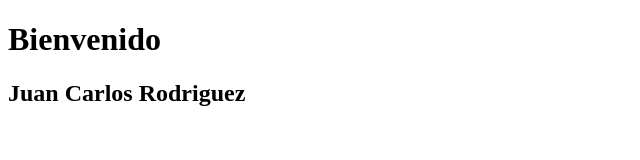
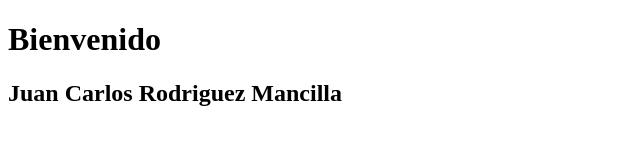
Before and after one commit to tex7113/Practica, a plain HTML site: page index.html in a window 1280 px wide. Shown: the whole page, without its empty margins (0-640 px from the left). Drawn offline with Linux system fonts and the light colour scheme.

Commit message:
add index

```diff
--- a/index.html
+++ b/index.html
@@ -7,7 +7,7 @@
 </head>
 <body>
     <h1>Bienvenido</h1>
-    <h2>Juan Carlos Rodriguez</h2>
+    <h2>Juan Carlos Rodriguez Mancilla</h2>
 
 </body>
 </html>
```
